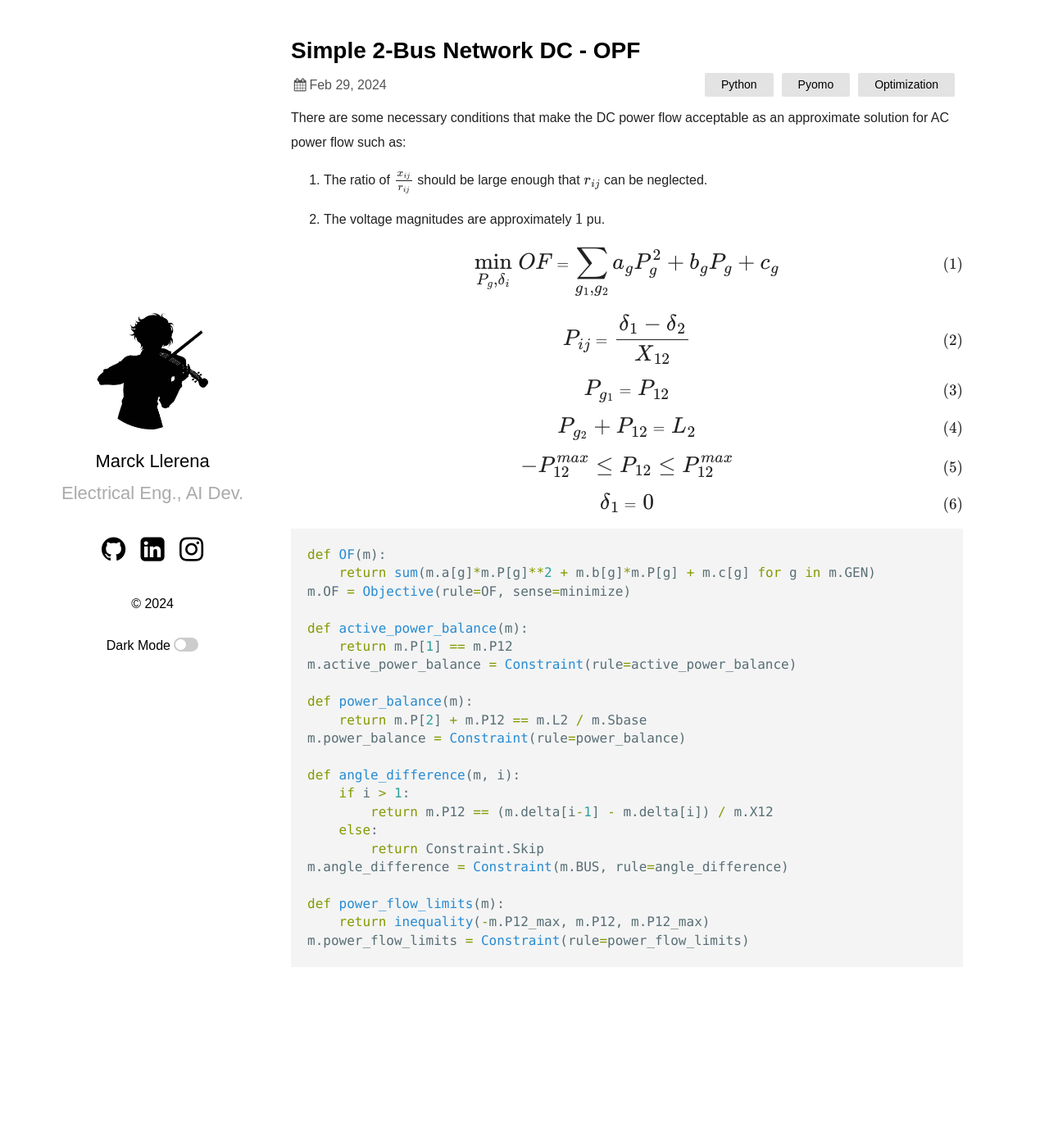
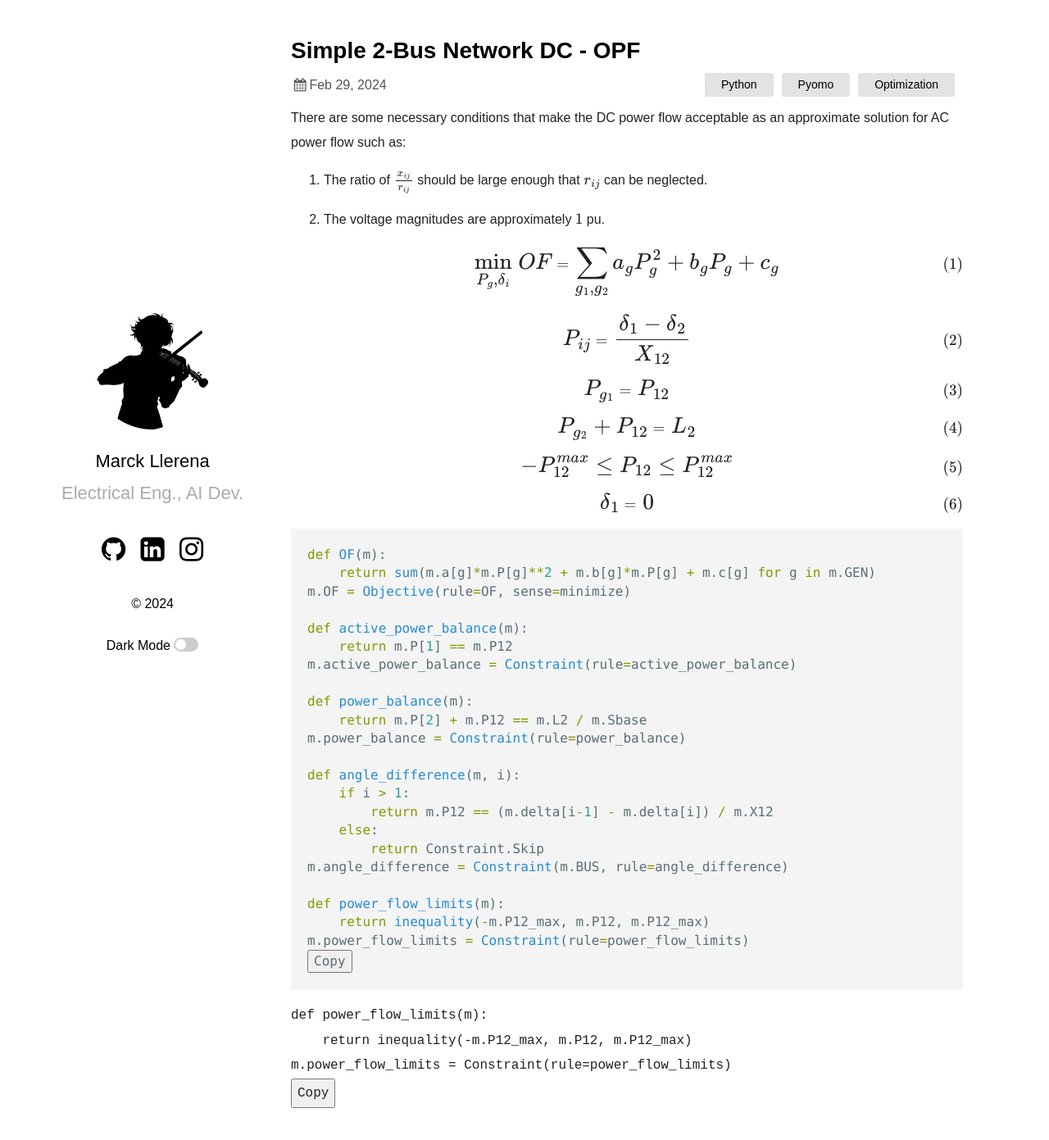
Before and after one commit to marckcode/marckcode.github.io, a Jekyll site: the page built from _posts/2024-02-29-2-bus-dc-opf.markdown, in a window 1280 px wide and 1397 px high. Shown: the top 1391 px of the window at 82% size. Built offline with Jekyll 4.4.1, drawn with Linux system fonts in a browser that asks for light colours; some web fonts are replaced; formulas are drawn with MathJax 3; some of the changed lines change nothing that is shown.

Commit message:
Add copy button

````diff
--- a/_layouts/default.html
+++ b/_layouts/default.html
@@ -186,7 +186,9 @@
   {% if site.plainwhite.search %}
   <script src="{{ "/assets/js/simple-jekyll-search.min.js" | relative_url }}"></script>
   <script src="{{ "/assets/js/search.js" | relative_url }}"></script>
-  {% endif %}
+  {% endif src="{{ "/assets/js/search.js" | relative_url }}" %}
+
+  <script src="{{ "/assets/js/copybutton.js" | relative_url }}"></script>
 
   <script type="text/javascript"
   src="https://cdnjs.cloudflare.com/ajax/libs/mathjax/2.7.0/MathJax.js?config=TeX-AMS_CHTML">
@@ -206,6 +208,8 @@
       }
     });
   </script>
+
+
 </body>
 
 </html>
--- a/_posts/2024-02-29-2-bus-dc-opf.markdown
+++ b/_posts/2024-02-29-2-bus-dc-opf.markdown
@@ -62,3 +62,9 @@ def power_flow_limits(m):
     return inequality(-m.P12_max, m.P12, m.P12_max)
 m.power_flow_limits = Constraint(rule=power_flow_limits)
 ```
+
+<pre>
+def power_flow_limits(m):
+    return inequality(-m.P12_max, m.P12, m.P12_max)
+m.power_flow_limits = Constraint(rule=power_flow_limits)
+</pre>
--- /dev/null
+++ b/assets/js/copybutton.js
@@ -0,0 +1,16 @@
+document.addEventListener("DOMContentLoaded", function() {
+    let codeBlocks = document.querySelectorAll("pre");
+
+    codeBlocks.forEach(function(block) {
+        let copyButton = document.createElement("button");
+        copyButton.className = "button-copy-code";
+        copyButton.textContent = "Copy";
+
+        copyButton.addEventListener("click", async function() {
+            await navigator.clipboard.writeText(block.textContent);
+            alert("Code copied to clipboard!");
+        });
+
+        block.appendChild(copyButton);
+    });
+});
````
